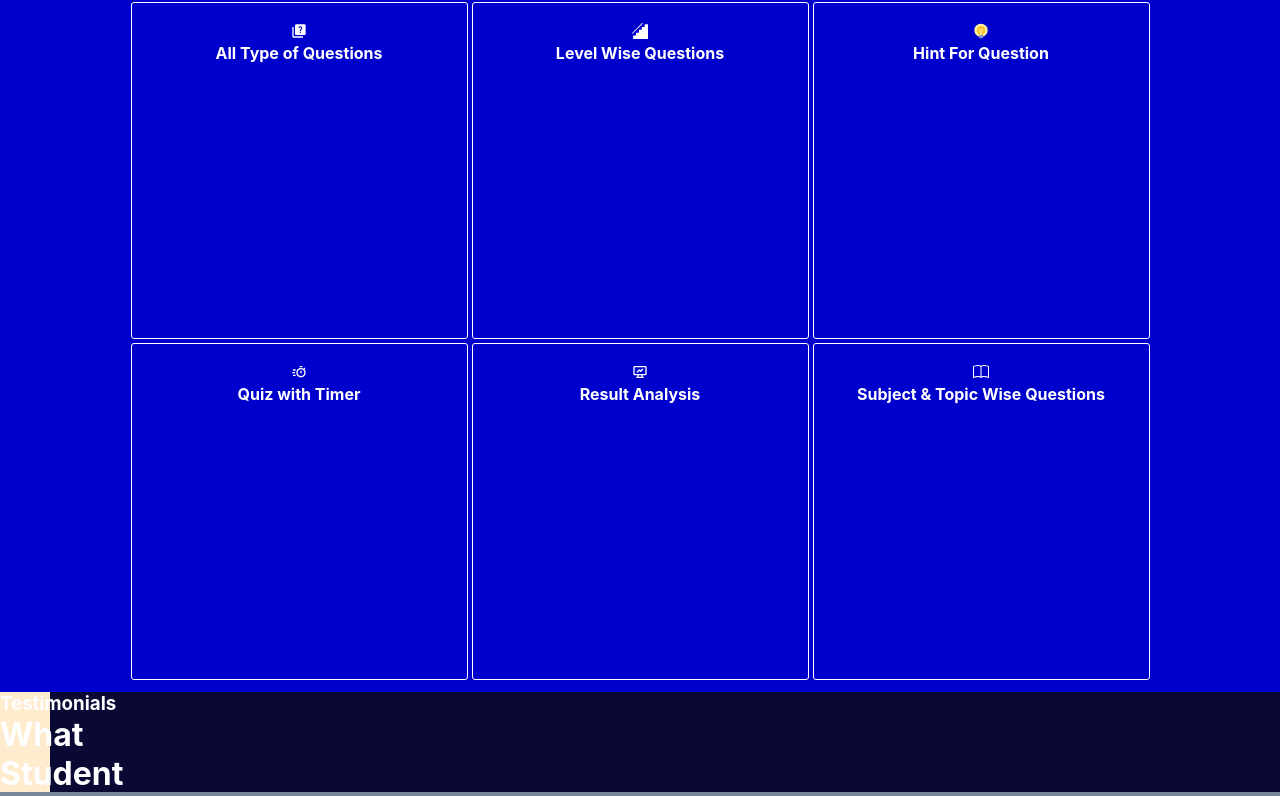
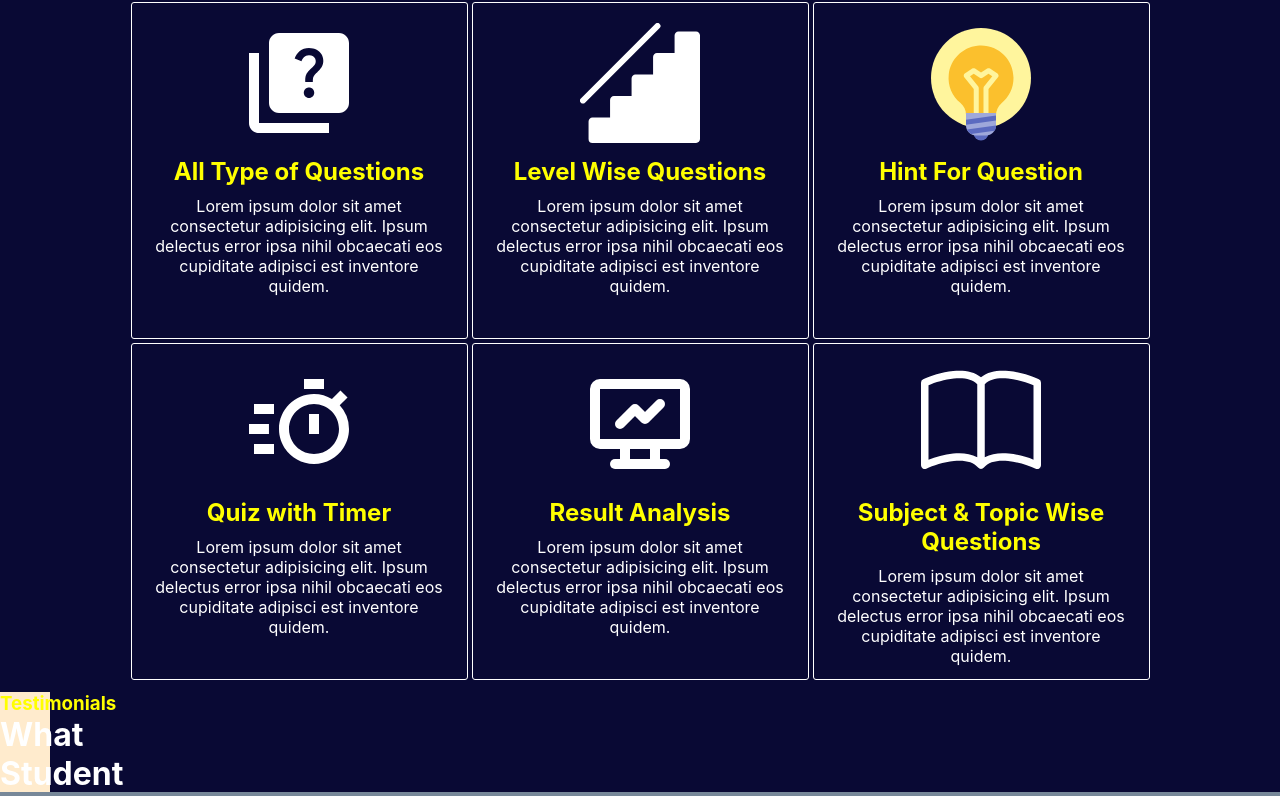
Before and after one commit to pradeepkumar-es/myquizworld, a React (Create React App) app: page / in a window 1280 px wide. Shown: the part 568-1364 px from the top of the page. Built offline with nearby package versions, Linux system fonts and the light colour scheme.

Commit message:
Home Feature Section is updated

```diff
--- a/src/Components/Home.js
+++ b/src/Components/Home.js
@@ -32,28 +32,34 @@ const Home = () => {
         <h1>Our Quiz Feature</h1>
         <div className={Styles.feature}>
           <div className={Styles.feature1}>
-            <MdQuiz/>
-            <h4>All Type of Questions</h4>
+            <MdQuiz size={120}/>
+            <h2>All Type of Questions</h2>
+            <p>Lorem ipsum dolor sit amet consectetur adipisicing elit. Ipsum delectus error ipsa nihil obcaecati eos cupiditate adipisci est inventore quidem.</p>
           </div>
           <div className={Styles.feature1}>
-            <SiLevelsdotfyi/>
-            <h4>Level Wise Questions</h4>
+            <SiLevelsdotfyi size={120}/>
+            <h2>Level Wise Questions</h2>
+            <p>Lorem ipsum dolor sit amet consectetur adipisicing elit. Ipsum delectus error ipsa nihil obcaecati eos cupiditate adipisci est inventore quidem.</p>
           </div>
           <div className={Styles.feature1}>
-            <FcIdea/>
-            <h4>Hint For Question</h4>
+            <FcIdea size={120}/>
+            <h2>Hint For Question</h2>
+            <p>Lorem ipsum dolor sit amet consectetur adipisicing elit. Ipsum delectus error ipsa nihil obcaecati eos cupiditate adipisci est inventore quidem.</p>
           </div>
           <div className={Styles.feature1}>
-            <BiTimer/>
-            <h4>Quiz with Timer</h4>
+            <BiTimer size={120}/>
+            <h2>Quiz with Timer</h2>
+            <p>Lorem ipsum dolor sit amet consectetur adipisicing elit. Ipsum delectus error ipsa nihil obcaecati eos cupiditate adipisci est inventore quidem.</p>
           </div>
           <div className={Styles.feature1}>
-            <TbDeviceAnalytics/>
-            <h4>Result Analysis</h4>
+            <TbDeviceAnalytics size={120}/>
+            <h2>Result Analysis</h2>
+            <p>Lorem ipsum dolor sit amet consectetur adipisicing elit. Ipsum delectus error ipsa nihil obcaecati eos cupiditate adipisci est inventore quidem.</p>
           </div>
           <div className={Styles.feature1}>
-            <BsBook/>
-            <h4>Subject & Topic Wise Questions</h4>
+            <BsBook size={120}/>
+            <h2>Subject & Topic Wise Questions</h2>
+            <p>Lorem ipsum dolor sit amet consectetur adipisicing elit. Ipsum delectus error ipsa nihil obcaecati eos cupiditate adipisci est inventore quidem.</p>
           </div>
         </div>
     </div>
@@ -61,6 +67,7 @@ const Home = () => {
     <div className={Styles.testimonials}>
       <h3>Testimonials</h3>
       <h1>What Student Say about us</h1>
+      <div className={Styles.tmContainers}>
           <div className={Styles.tm1}>
             <p>Lorem ipsum dolor sit amet consectetur adipisicing elit. Maxime, rerum?</p>
             <div className="img"><img src="" alt="" /></div>
@@ -99,6 +106,7 @@ const Home = () => {
           </div>
           </div>
     </div>
+    </div>
   )
 }
 
--- a/src/Components/Styles/Home.module.css
+++ b/src/Components/Styles/Home.module.css
@@ -17,7 +17,7 @@
 .startbtn{
     cursor: pointer;
     font-size: 30px;
-    background-color: rgb(16, 16, 39);
+    background-color: rgb(30, 30, 228);
     margin-top: 15px;
     border-radius: 5px;
     padding: 2px 30px;
@@ -44,7 +44,7 @@ a{
 }
 
 .home .featureCon{
-    background-color: mediumblue;
+    background-color:initial;
     text-align: center;
     padding-top: 5px;
 }
@@ -73,19 +73,26 @@ a{
     color: white;
     text-align: center;
 }
-
-
-
-
-
-
-
-
+.home .featureCon .feature .feature1 h2{
+    color: yellow;
+    padding-top: 10px;
+}
+.home .featureCon .feature .feature1 p{
+    padding-top: 10px;
+}
 
 .home .testimonials{
-    display: flex;
-    flex-wrap: wrap;
     background-color: blanchedalmond;
     height: 100px;
     width: 50px;
+
 }
+.home .testimonials h3{
+    color: yellow;
+    text-align: center;
+}
+.home .testimonials .tmContainers {
+    display: flex;
+    flex-wrap: wrap;
+    flex-direction: row;
+}
```
Lines whose indentation alone changed are shown as unchanged.
